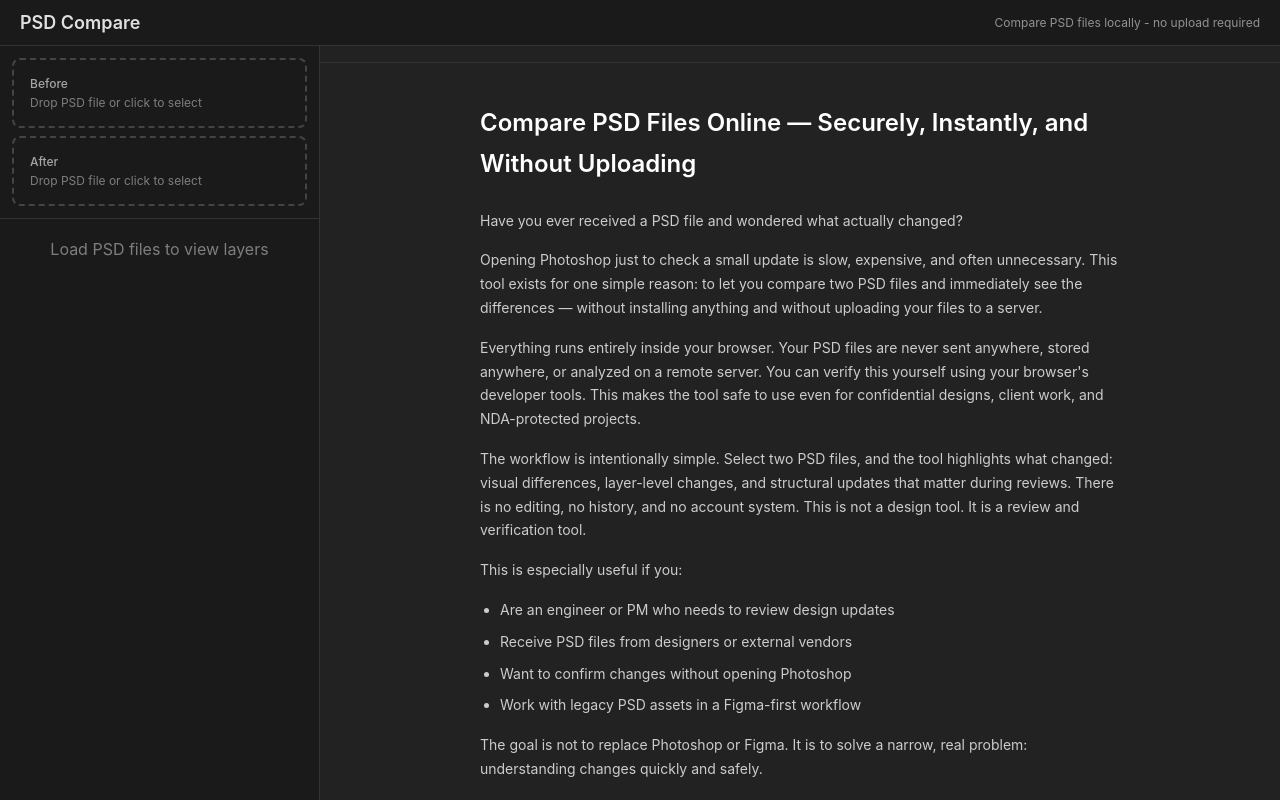
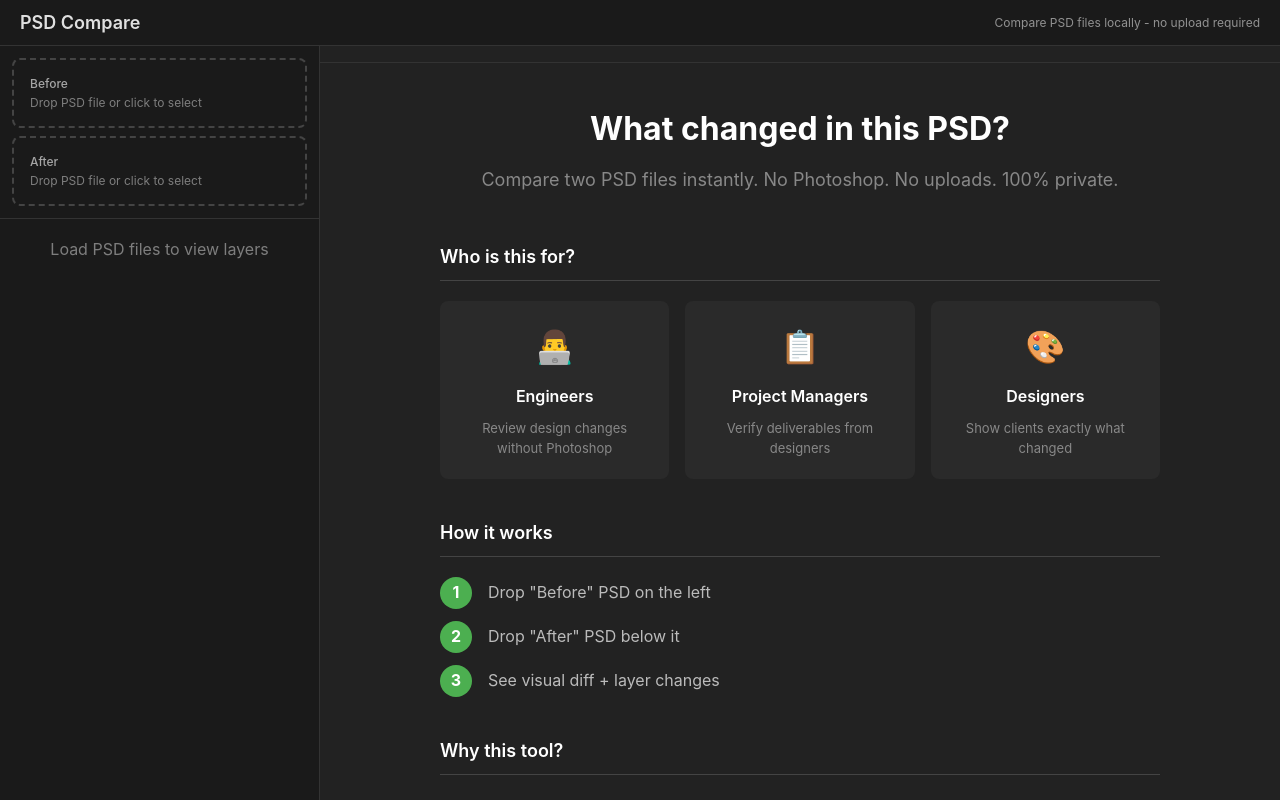
Before and after one commit to signal-slot/psd-compare, a React (Vite) app: page / in a window 1280 px wide. Built offline with nearby package versions, Linux system fonts and the light colour scheme.

Commit message:
Improve landing page design with cards and visual hierarchy

```diff
--- a/src/components/PreviewPane.tsx
+++ b/src/components/PreviewPane.tsx
@@ -51,27 +51,98 @@ const styles = {
     boxSizing: 'border-box' as const
   },
   landingContent: {
-    maxWidth: '640px',
+    maxWidth: '720px',
     margin: '0 auto',
-    color: '#ccc',
-    fontSize: '14px',
-    lineHeight: 1.7
+    color: '#bbb',
+    fontSize: '15px',
+    lineHeight: 1.6
   },
   landingTitle: {
-    fontSize: '24px',
+    fontSize: '32px',
+    fontWeight: 700,
+    color: '#fff',
+    marginBottom: '12px',
+    textAlign: 'center' as const
+  },
+  landingSubtitle: {
+    fontSize: '18px',
+    color: '#888',
+    textAlign: 'center' as const,
+    marginBottom: '48px'
+  },
+  section: {
+    marginBottom: '40px'
+  },
+  sectionTitle: {
+    fontSize: '18px',
     fontWeight: 600,
     color: '#fff',
-    marginBottom: '24px'
+    marginBottom: '20px',
+    paddingBottom: '8px',
+    borderBottom: '1px solid #444'
   },
-  landingParagraph: {
-    marginBottom: '16px'
+  cards: {
+    display: 'flex',
+    gap: '16px',
+    flexWrap: 'wrap' as const
   },
-  landingList: {
-    marginBottom: '16px',
-    paddingLeft: '20px'
+  card: {
+    flex: '1 1 180px',
+    backgroundColor: '#2a2a2a',
+    borderRadius: '8px',
+    padding: '20px',
+    textAlign: 'center' as const
   },
-  landingListItem: {
+  cardIcon: {
+    fontSize: '32px',
+    marginBottom: '12px'
+  },
+  cardTitle: {
+    fontSize: '16px',
+    fontWeight: 600,
+    color: '#fff',
     marginBottom: '8px'
+  },
+  cardDesc: {
+    fontSize: '13px',
+    color: '#888'
+  },
+  steps: {
+    display: 'flex',
+    flexDirection: 'column' as const,
+    gap: '12px'
+  },
+  step: {
+    display: 'flex',
+    alignItems: 'center',
+    gap: '16px',
+    fontSize: '16px'
+  },
+  stepNum: {
+    width: '32px',
+    height: '32px',
+    borderRadius: '50%',
+    backgroundColor: '#4caf50',
+    color: '#fff',
+    display: 'flex',
+    alignItems: 'center',
+    justifyContent: 'center',
+    fontWeight: 700,
+    flexShrink: 0
+  },
+  features: {
+    display: 'flex',
+    flexDirection: 'column' as const,
+    gap: '12px'
+  },
+  feature: {
+    display: 'flex',
+    alignItems: 'center',
+    gap: '12px',
+    fontSize: '16px'
+  },
+  featureIcon: {
+    fontSize: '20px'
   },
   busyOverlay: {
     position: 'absolute' as const,
@@ -233,43 +304,47 @@ export default function PreviewPane() {
         ) : (
           <div style={styles.placeholder}>
             <div style={styles.landingContent}>
-              <h1 style={styles.landingTitle}>Compare PSD Files Online — Securely, Instantly, and Without Uploading</h1>
+              <h1 style={styles.landingTitle}>What changed in this PSD?</h1>
+              <p style={styles.landingSubtitle}>Compare two PSD files instantly. No Photoshop. No uploads. 100% private.</p>
 
-              <p style={styles.landingParagraph}>
-                Have you ever received a PSD file and wondered what actually changed?
-              </p>
+              <div style={styles.section}>
+                <h2 style={styles.sectionTitle}>Who is this for?</h2>
+                <div style={styles.cards}>
+                  <div style={styles.card}>
+                    <div style={styles.cardIcon}>👨‍💻</div>
+                    <div style={styles.cardTitle}>Engineers</div>
+                    <div style={styles.cardDesc}>Review design changes without Photoshop</div>
+                  </div>
+                  <div style={styles.card}>
+                    <div style={styles.cardIcon}>📋</div>
+                    <div style={styles.cardTitle}>Project Managers</div>
+                    <div style={styles.cardDesc}>Verify deliverables from designers</div>
+                  </div>
+                  <div style={styles.card}>
+                    <div style={styles.cardIcon}>🎨</div>
+                    <div style={styles.cardTitle}>Designers</div>
+                    <div style={styles.cardDesc}>Show clients exactly what changed</div>
+                  </div>
+                </div>
+              </div>
 
-              <p style={styles.landingParagraph}>
-                Opening Photoshop just to check a small update is slow, expensive, and often unnecessary. This tool exists for one simple reason: to let you compare two PSD files and immediately see the differences — without installing anything and without uploading your files to a server.
-              </p>
+              <div style={styles.section}>
+                <h2 style={styles.sectionTitle}>How it works</h2>
+                <div style={styles.steps}>
+                  <div style={styles.step}><span style={styles.stepNum}>1</span> Drop "Before" PSD on the left</div>
+                  <div style={styles.step}><span style={styles.stepNum}>2</span> Drop "After" PSD below it</div>
+                  <div style={styles.step}><span style={styles.stepNum}>3</span> See visual diff + layer changes</div>
+                </div>
+              </div>
 
-              <p style={styles.landingParagraph}>
-                Everything runs entirely inside your browser. Your PSD files are never sent anywhere, stored anywhere, or analyzed on a remote server. You can verify this yourself using your browser's developer tools. This makes the tool safe to use even for confidential designs, client work, and NDA-protected projects.
-              </p>
-
-              <p style={styles.landingParagraph}>
-                The workflow is intentionally simple. Select two PSD files, and the tool highlights what changed: visual differences, layer-level changes, and structural updates that matter during reviews. There is no editing, no history, and no account system. This is not a design tool. It is a review and verification tool.
-              </p>
-
-              <p style={styles.landingParagraph}>This is especially useful if you:</p>
-              <ul style={styles.landingList}>
-                <li style={styles.landingListItem}>Are an engineer or PM who needs to review design updates</li>
-                <li style={styles.landingListItem}>Receive PSD files from designers or external vendors</li>
-                <li style={styles.landingListItem}>Want to confirm changes without opening Photoshop</li>
-                <li style={styles.landingListItem}>Work with legacy PSD assets in a Figma-first workflow</li>
-              </ul>
-
-              <p style={styles.landingParagraph}>
-                The goal is not to replace Photoshop or Figma. It is to solve a narrow, real problem: understanding changes quickly and safely.
-              </p>
-
-              <p style={styles.landingParagraph}>
-                The tool is free and will remain free. It collects no data, performs no tracking, and makes no assumptions about how you work. If it saves you time, that's enough.
-              </p>
-
-              <p style={styles.landingParagraph}>
-                If you ever find yourself asking "what changed in this PSD?", this tool is for you.
-              </p>
+              <div style={styles.section}>
+                <h2 style={styles.sectionTitle}>Why this tool?</h2>
+                <div style={styles.features}>
+                  <div style={styles.feature}><span style={styles.featureIcon}>🔒</span> Files never leave your browser</div>
+                  <div style={styles.feature}><span style={styles.featureIcon}>⚡</span> Instant comparison via WebAssembly</div>
+                  <div style={styles.feature}><span style={styles.featureIcon}>🆓</span> Free forever, no account needed</div>
+                </div>
+              </div>
             </div>
           </div>
         )}
```
